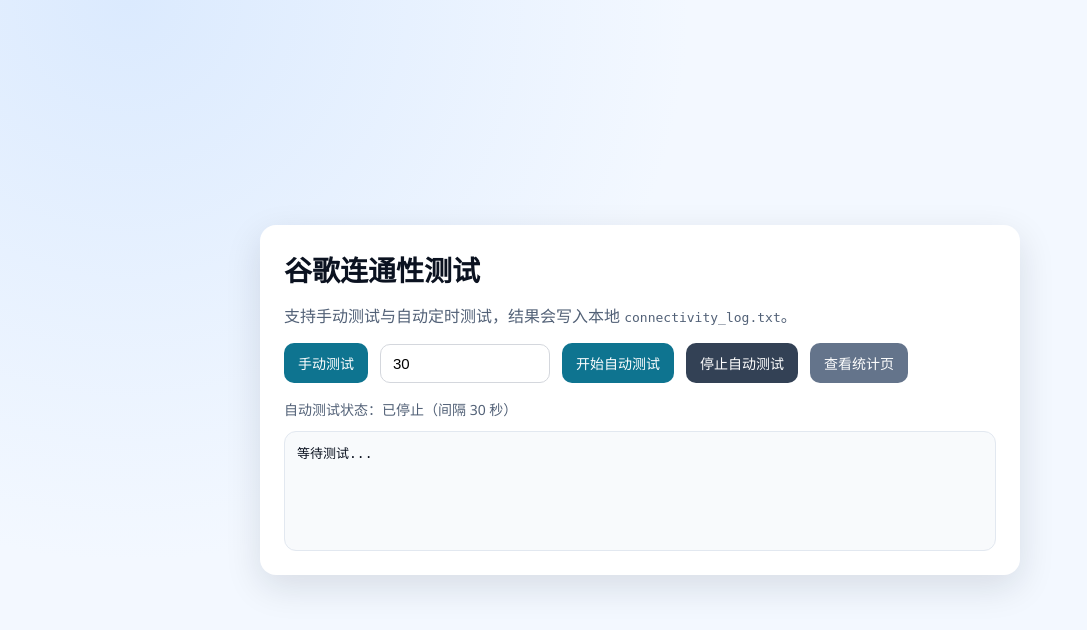
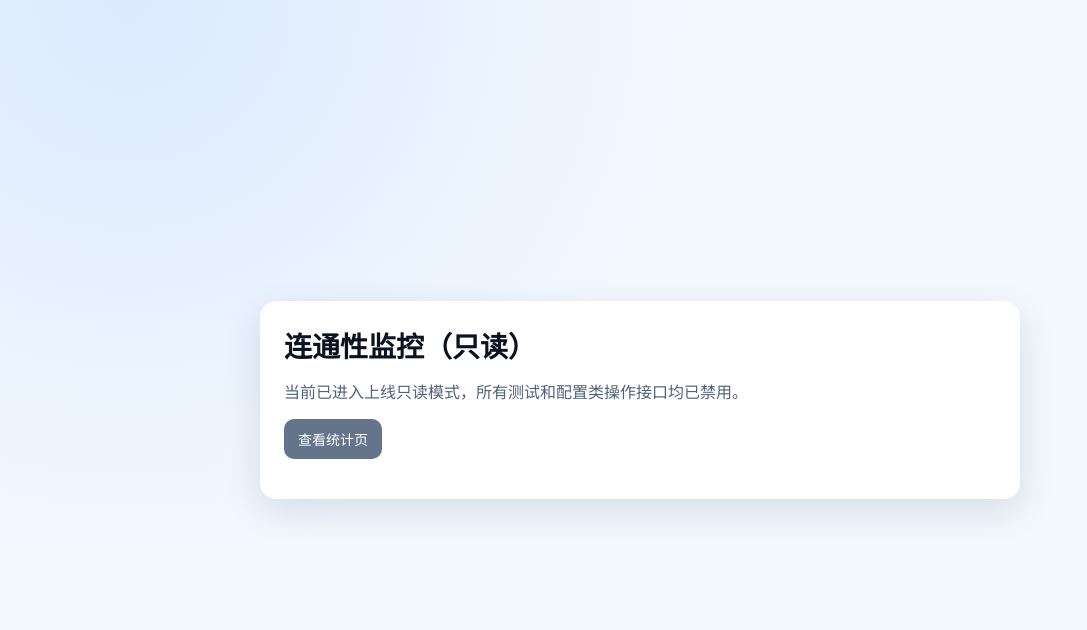
Before and after one commit to neosoob/clash_test, a Flask app: page / in a window 1280 px wide. Shown: the top 630 px of the page, without its empty margins (0-1087 px from the left). Run offline with Flask 3, Linux system fonts and the light colour scheme.

Commit message:
Disable all testing and configuration operations in production mode

```diff
--- a/app.py
+++ b/app.py
@@ -8,7 +8,7 @@ from pathlib import Path
 from statistics import mean
 
 import requests
-from flask import Flask, jsonify, render_template, request
+from flask import Flask, jsonify, render_template
 
 app = Flask(__name__)
 
@@ -22,6 +22,10 @@ _auto_lock = threading.Lock()
 _auto_stop_event = threading.Event()
 _auto_thread: threading.Thread | None = None
 _auto_interval_seconds = DEFAULT_AUTO_INTERVAL_SECONDS
+
+
+def operation_disabled_response():
+    return jsonify({"error": "operation disabled in production mode"}), 403
 
 
 def run_connectivity_test() -> tuple[str, float | None, str]:
@@ -116,83 +120,22 @@ def index():
 
 @app.post("/api/test")
 def api_test():
-    status, latency_ms, detail = run_connectivity_test()
-    mode = "manual"
-    ts = append_log(mode, status, latency_ms, detail)
-
-    return jsonify(
-        {
-            "timestamp": ts,
-            "mode": mode,
-            "status": status,
-            "latency_ms": round(latency_ms, 2) if latency_ms is not None else None,
-            "detail": detail,
-        }
-    )
+    return operation_disabled_response()
 
 
 @app.post("/api/test/auto")
 def api_test_auto():
-    status, latency_ms, detail = run_connectivity_test()
-    mode = "auto"
-    ts = append_log(mode, status, latency_ms, detail)
-
-    return jsonify(
-        {
-            "timestamp": ts,
-            "mode": mode,
-            "status": status,
-            "latency_ms": round(latency_ms, 2) if latency_ms is not None else None,
-            "detail": detail,
-        }
-    )
+    return operation_disabled_response()
 
 
 @app.post("/api/auto/start")
 def api_auto_start():
-    payload = request.get_json(silent=True) or {}
-    interval_seconds = payload.get("interval_seconds", DEFAULT_AUTO_INTERVAL_SECONDS)
-    try:
-        interval_seconds = max(MIN_AUTO_INTERVAL_SECONDS, int(interval_seconds))
-    except (TypeError, ValueError):
-        interval_seconds = DEFAULT_AUTO_INTERVAL_SECONDS
-
-    started = start_auto_testing(interval_seconds, run_initial_test=True)
-    if not started:
-        return jsonify(
-            {
-                "running": True,
-                "interval_seconds": _auto_interval_seconds,
-                "message": "auto test already running",
-            }
-        )
-
-    latest = parse_logs()[-1]
-    return jsonify(
-        {
-            "running": True,
-            "interval_seconds": _auto_interval_seconds,
-            "last_result": {
-                "timestamp": latest["timestamp"],
-                "mode": latest["mode"],
-                "status": latest["status"],
-                "latency_ms": latest["latency_ms"],
-                "detail": latest["detail"],
-            },
-        }
-    )
+    return operation_disabled_response()
 
 
 @app.post("/api/auto/stop")
 def api_auto_stop():
-    global _auto_thread
-
-    with _auto_lock:
-        was_running = _auto_thread is not None and _auto_thread.is_alive()
-        _auto_stop_event.set()
-        _auto_thread = None
-
-    return jsonify({"running": False, "stopped": was_running})
+    return operation_disabled_response()
 
 
 @app.get("/api/auto/status")
@@ -322,7 +265,7 @@ def api_log():
 
 
 if __name__ == "__main__":
-    port = int(os.environ.get("PORT", 5000))
+    port = int(os.environ.get("PORT", 50003))
     debug = True
     if not debug or os.environ.get("WERKZEUG_RUN_MAIN") == "true":
         start_auto_testing(DEFAULT_AUTO_INTERVAL_SECONDS, run_initial_test=True)
--- a/templates/index.html
+++ b/templates/index.html
@@ -3,7 +3,7 @@
 <head>
   <meta charset="UTF-8" />
   <meta name="viewport" content="width=device-width, initial-scale=1.0" />
-  <title>谷歌连通性测试</title>
+  <title>连通性监控（只读）</title>
   <style>
     :root {
       --bg: #f3f8ff;
@@ -36,17 +36,9 @@
     p { margin: 0 0 16px; color: var(--muted); }
     .controls {
       display: flex;
-      flex-wrap: wrap;
       gap: 12px;
       align-items: center;
       margin-bottom: 16px;
-    }
-    input {
-      border: 1px solid #d4d7dd;
-      border-radius: 10px;
-      padding: 10px 12px;
-      width: 170px;
-      font-size: 15px;
     }
     button {
       border: none;
@@ -57,128 +49,23 @@
       font-size: 14px;
       cursor: pointer;
     }
-    button.secondary { background: #334155; }
     button.link { background: #64748b; }
-    .result {
-      border: 1px solid #e2e8f0;
-      border-radius: 12px;
-      padding: 12px;
-      min-height: 120px;
-      background: #f8fafc;
-      overflow: auto;
-      font-family: Consolas, monospace;
-      font-size: 13px;
-      line-height: 1.5;
-    }
-    .status {
-      font-size: 14px;
-      color: var(--muted);
-      margin-bottom: 12px;
-    }
-    .ok { color: var(--ok); }
-    .fail { color: var(--fail); }
   </style>
 </head>
 <body>
   <main class="card">
-    <h1>谷歌连通性测试</h1>
-    <p>支持手动测试与自动定时测试，结果会写入本地 <code>connectivity_log.txt</code>。</p>
+    <h1>连通性监控（只读）</h1>
+    <p>当前已进入上线只读模式，所有测试和配置类操作接口均已禁用。</p>
 
     <section class="controls">
-      <button id="manualBtn">手动测试</button>
-      <input id="intervalInput" type="number" min="1" value="30" placeholder="间隔秒数" />
-      <button id="autoStartBtn">开始自动测试</button>
-      <button id="autoStopBtn" class="secondary">停止自动测试</button>
       <button id="statsBtn" class="link">查看统计页</button>
     </section>
-
-    <div id="autoStatus" class="status">自动测试状态：未知</div>
-    <section id="result" class="result">等待测试...</section>
   </main>
 
   <script>
-    const resultEl = document.getElementById('result');
-    const autoStatusEl = document.getElementById('autoStatus');
-    const intervalInput = document.getElementById('intervalInput');
-
-    function lineClass(status) {
-      return status === 'success' ? 'ok' : 'fail';
-    }
-
-    function appendLine(data) {
-      const latency = data.latency_ms === null ? '-' : `${data.latency_ms} ms`;
-      const html = `<div class="${lineClass(data.status)}">[${data.timestamp}] [${data.mode}] ${data.status} | latency=${latency} | ${data.detail}</div>`;
-      resultEl.innerHTML = html + resultEl.innerHTML;
-    }
-
-    async function sendTest(url) {
-      try {
-        const resp = await fetch(url, { method: 'POST' });
-        const data = await resp.json();
-        appendLine(data);
-      } catch (err) {
-        appendLine({
-          timestamp: new Date().toLocaleString(),
-          mode: 'client',
-          status: 'failed',
-          latency_ms: null,
-          detail: String(err)
-        });
-      }
-    }
-
-    async function refreshAutoStatus() {
-      try {
-        const resp = await fetch('/api/auto/status');
-        const data = await resp.json();
-        autoStatusEl.textContent = `自动测试状态：${data.running ? '运行中' : '已停止'}（间隔 ${data.interval_seconds} 秒）`;
-      } catch (_) {
-        autoStatusEl.textContent = '自动测试状态：获取失败';
-      }
-    }
-
-    document.getElementById('manualBtn').addEventListener('click', () => {
-      sendTest('/api/test');
-    });
-
-    document.getElementById('autoStartBtn').addEventListener('click', async () => {
-      const sec = Number(intervalInput.value);
-      if (!Number.isFinite(sec) || sec < 1) {
-        alert('请输入大于等于 1 的秒数');
-        return;
-      }
-      try {
-        const resp = await fetch('/api/auto/start', {
-          method: 'POST',
-          headers: { 'Content-Type': 'application/json' },
-          body: JSON.stringify({ interval_seconds: sec })
-        });
-        const data = await resp.json();
-        if (data.last_result) {
-          appendLine(data.last_result);
-        }
-        await refreshAutoStatus();
-      } catch (err) {
-        appendLine({
-          timestamp: new Date().toLocaleString(),
-          mode: 'client',
-          status: 'failed',
-          latency_ms: null,
-          detail: String(err)
-        });
-      }
-    });
-
-    document.getElementById('autoStopBtn').addEventListener('click', async () => {
-      await fetch('/api/auto/stop', { method: 'POST' });
-      await refreshAutoStatus();
-    });
-
     document.getElementById('statsBtn').addEventListener('click', () => {
       window.location.href = '/stats';
     });
-
-    refreshAutoStatus();
   </script>
 </body>
 </html>
```
